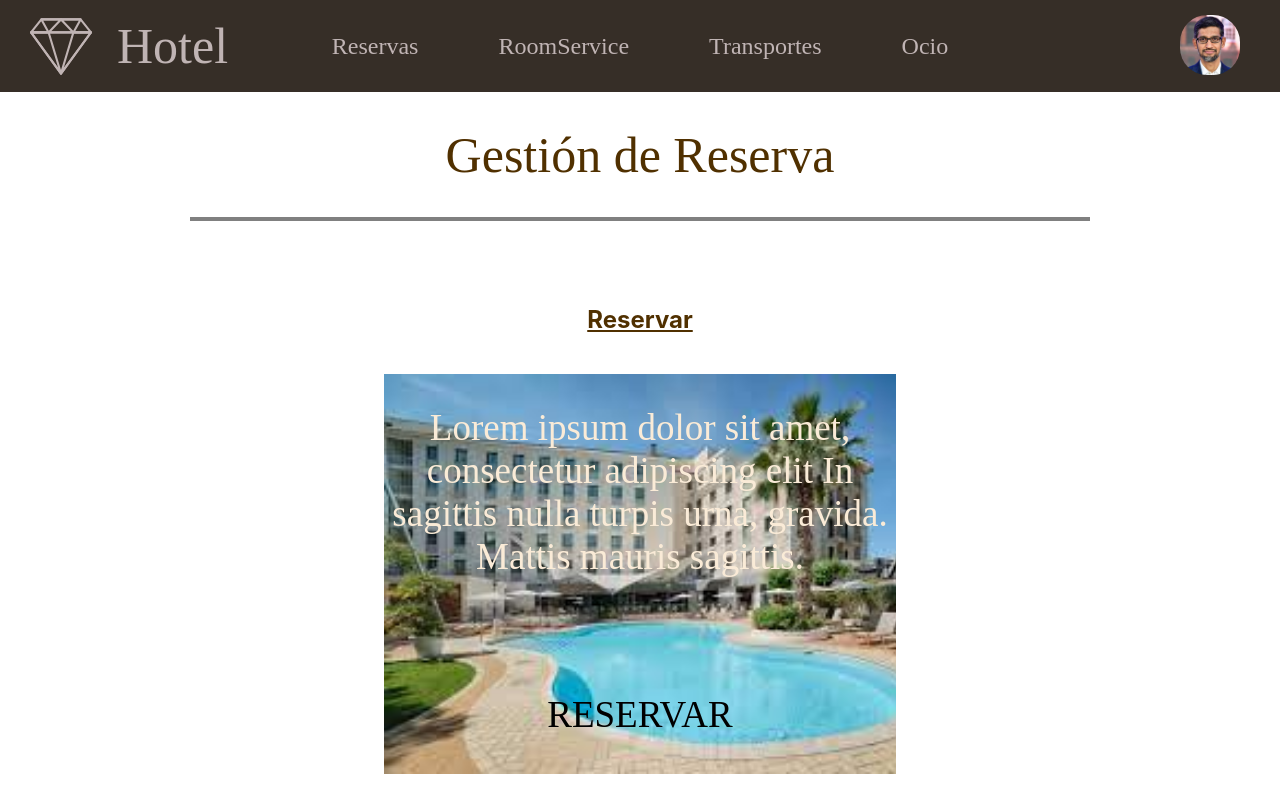
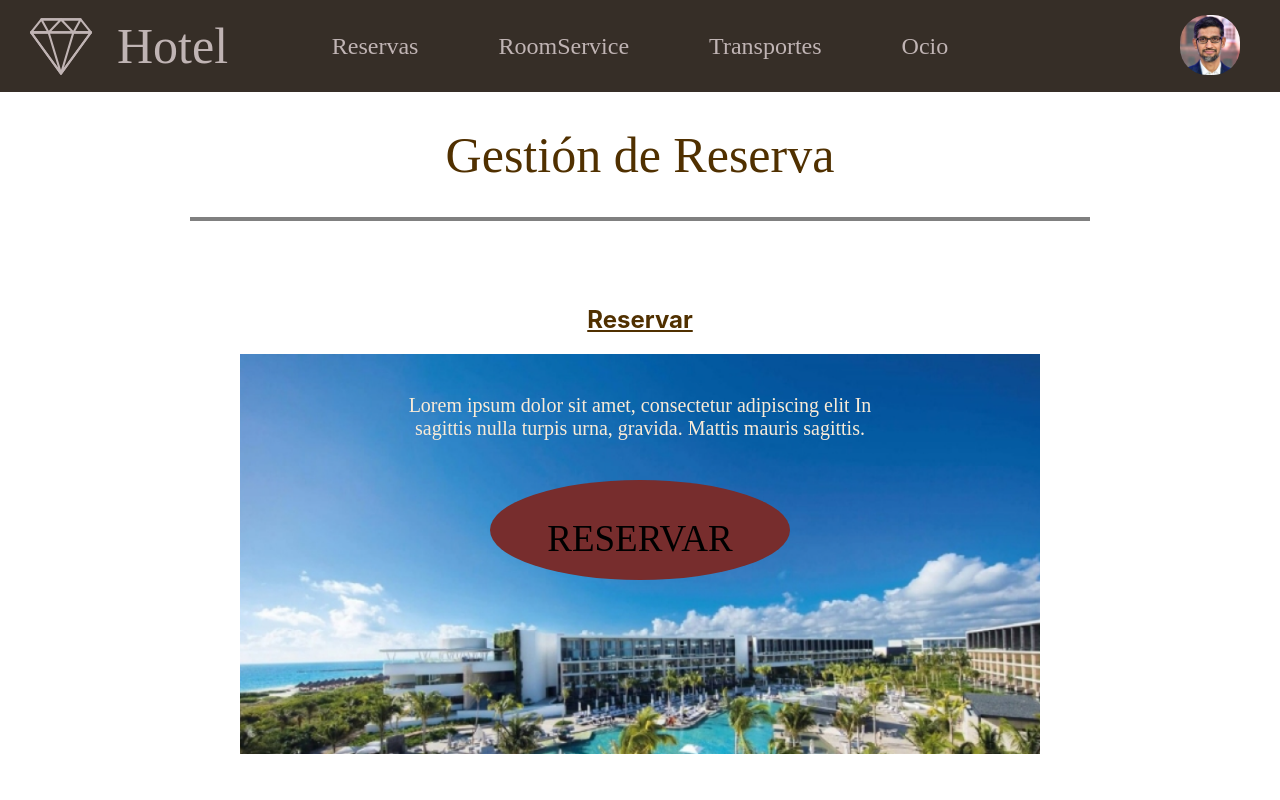
Before and after one commit to javierMorales9/ISST-Grupo02-Conc, a React (Create React App) app: page /booking in a window 1280 px wide. Shown: the top 800 px of the page. Built offline with nearby package versions, Linux system fonts and the light colour scheme; what google-maps-react would draw is missing.

Commit message:
Fixed_some_css_bookingPage

```diff
--- a/src/pages/booking.js
+++ b/src/pages/booking.js
@@ -1,42 +1,42 @@
 import React from 'react';
-import NavBar from '../components/navbar.js'
-import Footer from '../components/footer.js'
-import '../public/booking.css'
-
-import BookingButtons from '../components/actualbookings';
-
+import NavBar from '../components/navbar.js';
+import TarjetaReserva from '../components/actualbookings';
+import Footer from '../components/footer.js';
+import '../public/booking.css';
 
 export default class Booking extends React.Component {
     render() {
         return (
           <div>
+
             <NavBar/>
+
             <h1 className="subtitulo">Gestión de Reserva</h1>
             <hr className="raya_titulo"/>
 
             <h2 className="category">Reservar</h2>
 
-            <div id = "container_bg">
-                <button id="booking_bg">
-
+            <div id='container'>
+                <div id="imagen_reserva">
                     <h2 id='text_foto_top' >
                         Lorem ipsum dolor sit amet, consectetur adipiscing elit
                         In sagittis nulla turpis urna, gravida. Mattis mauris sagittis.
                     </h2>
-                    <p id = 'span_butt'>RESERVAR</p>
-
-                </button>
+                    <a href='https://booking.com/' target='_blank'  id='reservar_container'>
+                        <p id ='span_butt'>RESERVAR</p>
+                    </a>
+                </div>
             </div>
 
             <h2 className="category">Mis reservas</h2>
 
             <div >
             {[1,2].map((value,index) =>
-                    <BookingButtons/>)}
+                    <TarjetaReserva/>)}
             </div>
 
+            <Footer/>
 
-            <Footer/>
           </div>
         );
     }
--- a/src/public/booking.css
+++ b/src/public/booking.css
@@ -1,37 +1,37 @@
-#container_bg{
-    padding-top: 20px;
+#container{
+    display: flex;
+    justify-content: center;
+}
 
-}
-#booking_bg {
-    background-color: Transparent;
-    background-repeat:no-repeat;
-    border: none;
-    cursor:pointer;
-    overflow: hidden;
-    outline:none;
-    background-image: url('../media/descarga.jpg');
-    background-repeat: no-repeat;
-    background-size: cover;
-    margin:auto;
-    height:400px;
-    width: 40%;
-    left: 60%;
+#imagen_reserva {
     display:flex;
     flex-direction: column;
     align-items: center;
-    justify-content: space-between;
-
+    justify-content: flex-start;
+    border: none;
+    background-image: url('../media/reserva.png');
+    background-size: cover;
+    height:400px;
+    width: 800px;
 }
 #text_foto_top {
     font-family: Ibarra Real Nova;
 	font-style: normal;
 	font-weight: normal;
-	font-size: 37px;
+	font-size: 20px;
 	text-align: center;
+    margin: 40px 150px;
     color:antiquewhite;
+}
 
+#reservar_container{
+    width: 300px;
+    height: 100px;
+    border-radius: 50%;
+    background: rgb(119, 45, 45);
+    text-decoration: none;
+}
 
-}
 #span_butt {
     font-family: Ibarra Real Nova;
 	font-style: normal;
@@ -39,8 +39,14 @@
 	font-size: 37px;
 	text-align: center;
     color:black;
+}
 
+#reservar_container:hover{
+    transform: scale(1.2);
+	transition: 1.5s;
 }
+
+/* Hasta aqui comprobado */
 
 .booking_container{
     margin: auto;
```
Also changed, not shown: src/public/navbar.css (indentation only).
